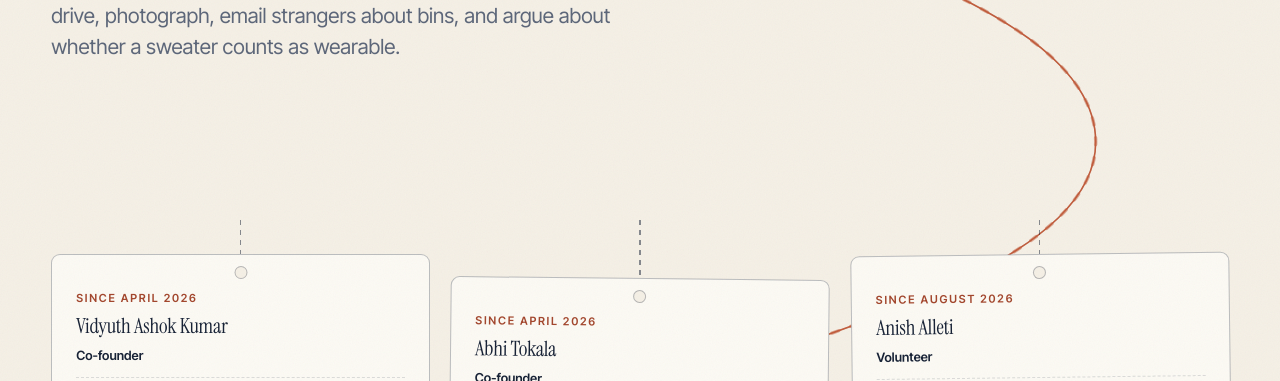
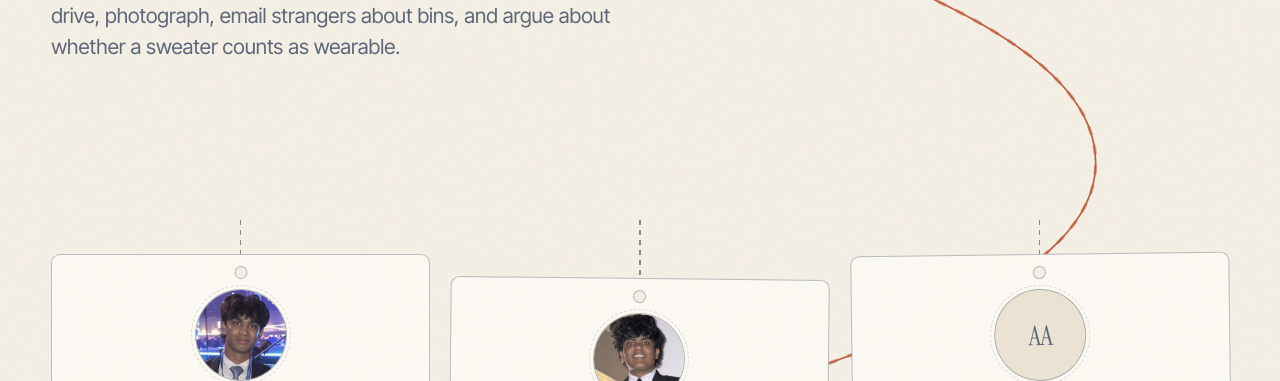
Before and after one commit to vidyuthdev/global-threads-local-hearts, a website built with Vite: page team.html in a window 1280 px wide. Shown: the part 419-800 px from the top of the page. Built offline with nearby package versions, Linux system fonts and the light colour scheme; some packages are replaced by stand-ins of ours.

Commit message:
Team page: portraits on the hanging badges
The team tags already hung from a rail like ID badges, so they now carry a
face to match. Portraits for Vidyuth and Abhi, cropped square from the
originals in pictures/ and saved web-sized into public/team/.

'photo' is optional in the config. A member without one gets their initials
set in the display face instead, so photos can be added one at a time
without the page looking half-finished — which is where Anish's badge sits
until his picture arrives.

Co-Authored-By: Claude Opus 5 <noreply@anthropic.com>

```diff
--- a/src/js/render.js
+++ b/src/js/render.js
@@ -12,6 +12,17 @@ const slug = (text) =>
     .toLowerCase()
     .replace(/[^a-z0-9]+/g, '-')
     .replace(/(^-|-$)/g, '')
+
+/** 'Abhi Tokala' -> 'AT'. Used when a team member has no photo yet. */
+const initials = (name) =>
+  String(name)
+    .trim()
+    .split(/\s+/)
+    .map((word) => word[0] || '')
+    .filter(Boolean)
+    .slice(0, 2)
+    .join('')
+    .toUpperCase()
 
 /** Drop the whole section when its list in the config is empty, so clearing a
     list out doesn't leave a heading with nothing under it. */
@@ -311,20 +322,32 @@ const renderers = {
       .join('')
   },
 
+  /* The tags read as ID badges, so each one carries a portrait. 'photo' is
+     optional: without it the badge falls back to the person's initials, which
+     keeps a half-photographed team looking deliberate rather than broken. */
   team(host) {
     host.innerHTML = config.team
-      .map(
-        (person) => `
+      .map((person) => {
+        const portrait = person.photo
+          ? `<img class="tag-card__photo" src="${esc(person.photo)}"
+                  alt="${esc(person.photoAlt || person.name)}"
+                  width="560" height="560" loading="lazy" decoding="async" />`
+          : `<span class="tag-card__photo tag-card__photo--empty" aria-hidden="true">${esc(
+              initials(person.name)
+            )}</span>`
+
+        return `
         <li class="tag-hang" data-reveal>
           <span class="tag-hang__string" aria-hidden="true"></span>
           <article class="tag-card">
+            ${portrait}
             <p class="tag-card__num">${esc(person.tag)}</p>
             <h3 class="tag-card__name">${esc(person.name)}</h3>
             <p class="tag-card__role">${esc(person.role)}</p>
             <p class="tag-card__text">${esc(person.text)}</p>
           </article>
         </li>`
-      )
+      })
       .join('')
   },
 
--- a/src/site.config.js
+++ b/src/site.config.js
@@ -367,11 +367,36 @@ export const config = {
      TODO: replace with your real names and roles.
      'tag' is the small text at the top of each hanging tag. Have fun with it.
      Copy a block from { to } to add another member.
+
+     'photo' is optional — a square picture in public/team/, written as
+     '/team/name.jpg'. Leave it out and the tag shows the person's initials
+     instead, so a team that isn't fully photographed still looks deliberate.
      ------------------------------------------------------------------------ */
   team: [
-    { name: 'Vidyuth Ashok Kumar', role: 'Co-founder', tag: 'Since April 2026',  text: 'Started the drive with Abhi in April. Handles the partnership with Heart for Monroe, the deliveries, and the trunk of the car.' },
-    { name: 'Abhi Tokala',         role: 'Co-founder', tag: 'Since April 2026',  text: 'Co-founded the drive in April. Runs outreach, collection days, and the sorting standard we refuse to lower.' },
-    { name: 'Anish Alleti',        role: 'Volunteer',  tag: 'Since August 2026', text: 'Joined for the August sort and kept coming back. Sorts, folds, labels, and picks the playlist.' },
+    {
+      name: 'Vidyuth Ashok Kumar',
+      role: 'Co-founder',
+      tag: 'Since April 2026',
+      text: 'Started the drive with Abhi in April. Handles the partnership with Heart for Monroe, the deliveries, and the trunk of the car.',
+      photo: '/team/vidyuth.jpg',
+      photoAlt: 'Vidyuth, one of the two founders of the drive.',
+    },
+    {
+      name: 'Abhi Tokala',
+      role: 'Co-founder',
+      tag: 'Since April 2026',
+      text: 'Co-founded the drive in April. Runs outreach, collection days, and the sorting standard we refuse to lower.',
+      photo: '/team/abhi.jpg',
+      photoAlt: 'Abhi, one of the two founders of the drive.',
+    },
+    {
+      name: 'Anish Alleti',
+      role: 'Volunteer',
+      tag: 'Since August 2026',
+      text: 'Joined for the August sort and kept coming back. Sorts, folds, labels, and picks the playlist.',
+      // TODO: add a photo — drop a square picture in public/team/ and set
+      // photo: '/team/anish.jpg' here.
+    },
   ],
 
   // TODO: your CAS supervisor / coordinator. Delete this block if you'd rather
--- a/src/styles/components.css
+++ b/src/styles/components.css
@@ -986,6 +986,33 @@ p.bento__quote {
   background: var(--bg);
 }
 
+/* portrait — the tags read as ID badges, so each one carries a face.
+   The source files are square, so a circle needs no art direction. */
+.tag-card__photo {
+  align-self: center;
+  width: clamp(74px, 9vw, 92px);
+  aspect-ratio: 1;
+  margin-bottom: 0.3rem;
+  border: 1.5px solid var(--line-mid);
+  border-radius: 50%;
+  background: var(--bg);
+  object-fit: cover;
+  outline: 1.5px dashed var(--line);
+  outline-offset: 3px;
+}
+
+/* Fallback for a member whose photo hasn't arrived: their initials, set in
+   the display face so the gap reads as a choice rather than a missing image. */
+.tag-card__photo--empty {
+  display: grid;
+  place-items: center;
+  font-family: var(--font-display);
+  font-size: var(--fs-lg);
+  line-height: 1;
+  color: var(--text-muted);
+  background: var(--bg-alt);
+}
+
 .tag-hang:hover .tag-card,
 .tag-hang:focus-within .tag-card {
   animation: tag-swing 1.5s var(--ease);
```
Also changed, not shown: README.md, public/team/abhi.jpg (added), public/team/vidyuth.jpg (added).
